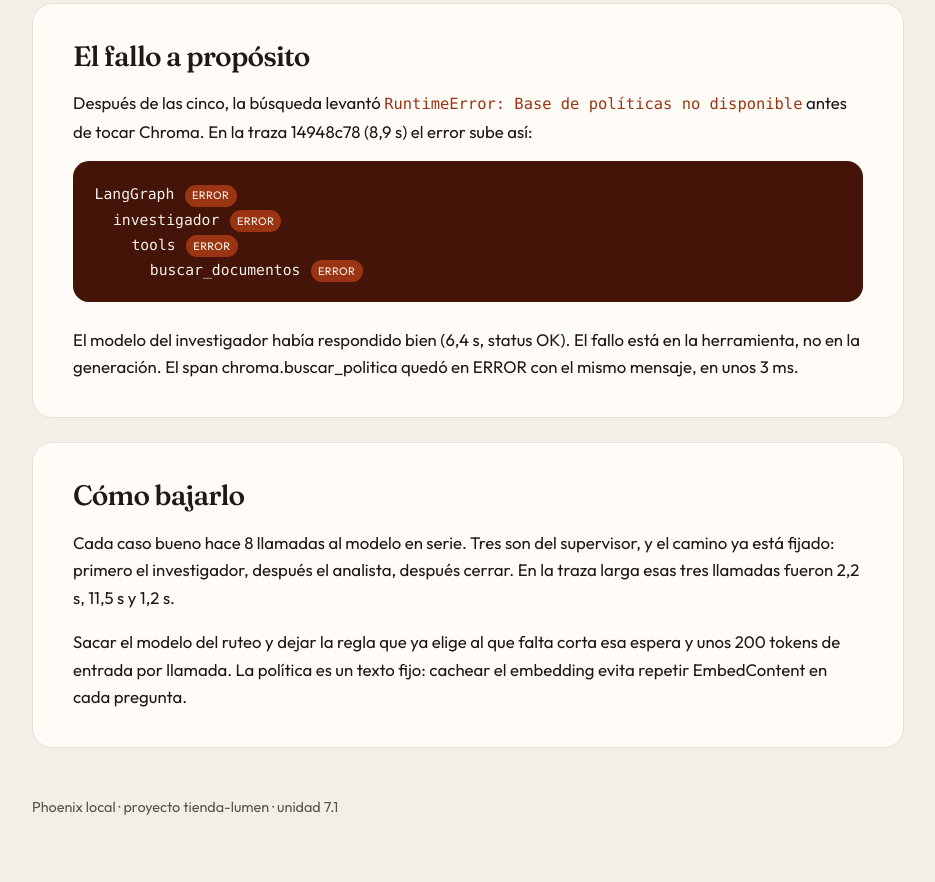
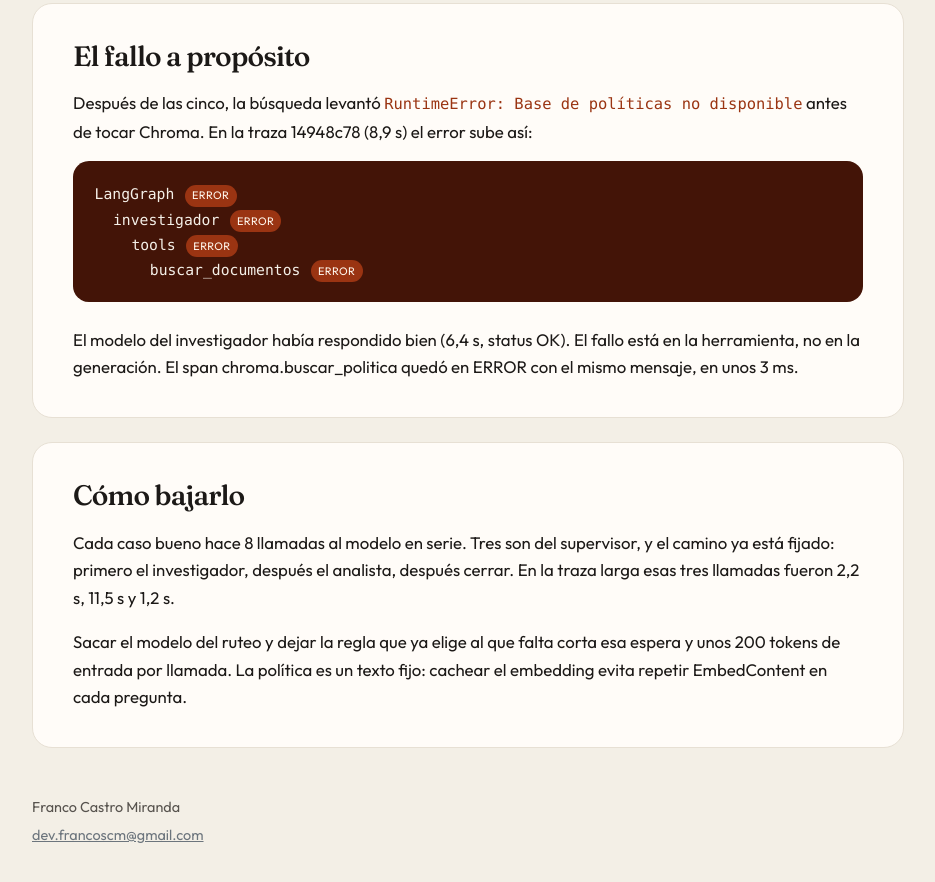
Before and after one commit to francocastro204/trazas-tienda-lumen, a plain HTML site: page index.html in a window 1280 px wide. Shown: the part 3052-3934 px from the top of the page, without its empty margins (172-1107 px from the left). Drawn offline with nearby package versions, Linux system fonts and the light colour scheme.

Commit message:
Agrega el autor al informe.
Co-authored-by: Cursor <cursoragent@cursor.com>

```diff
--- a/index.html
+++ b/index.html
@@ -219,7 +219,10 @@
       <p class="mb-0">Sacar el modelo del ruteo y dejar la regla que ya elige al que falta corta esa espera y unos 200 tokens de entrada por llamada. La política es un texto fijo: cachear el embedding evita repetir EmbedContent en cada pregunta.</p>
     </section>
 
-    <footer class="pb-4">Phoenix local · proyecto tienda-lumen · unidad 7.1</footer>
+    <footer class="pb-4">
+      <p class="mb-1">Franco Castro Miranda</p>
+      <p class="mb-0"><a class="link-secondary" href="mailto:dev.francoscm@gmail.com">dev.francoscm@gmail.com</a></p>
+    </footer>
   </main>
 </body>
 </html>
```
